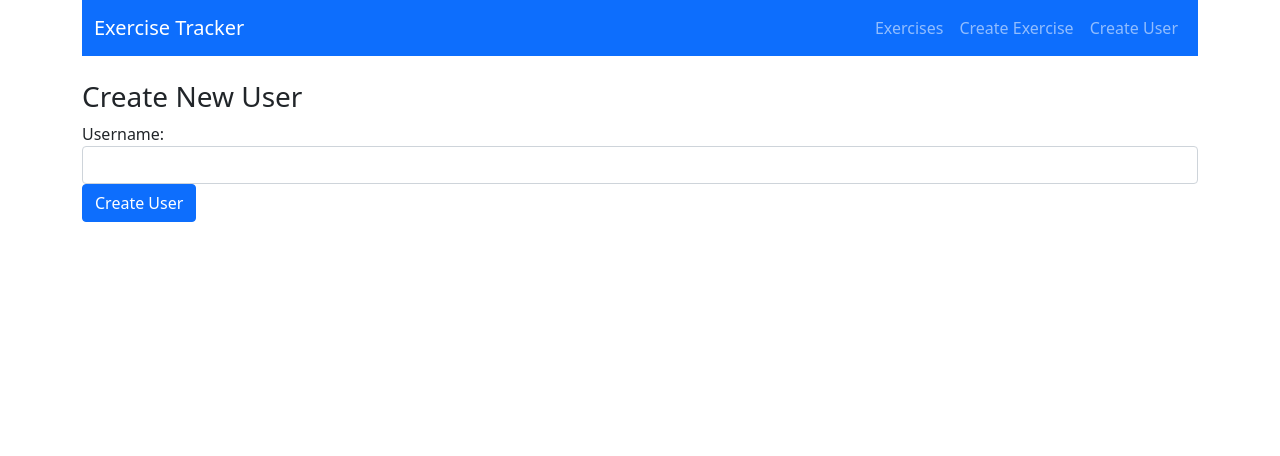
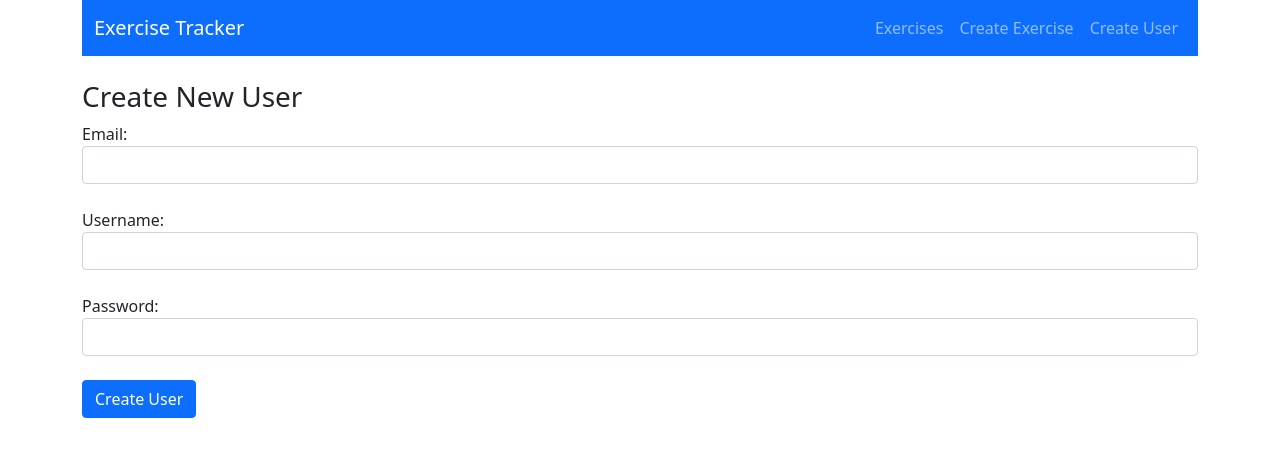
Before and after one commit to Bigjames728/exercise-tracker, a React (Create React App) app in the folder client/: page /user in a window 1280 px wide. Shown: the top 456 px of the page. Built offline with nearby package versions, Linux system fonts and the light colour scheme.

Commit message:
working version - Added email and password fields to api endpoint and front end

```diff
--- a/client/src/components/create-user.js
+++ b/client/src/components/create-user.js
@@ -4,16 +4,22 @@ export default function CreateUser() {
 
     let history = useHistory();
 
+    const [email, setEmail] = useState('');
     const [username, setUsername] = useState('');
+    const [password, setPassword] = useState('');
 
+    const onEmailChange = (e) => setEmail(e.target.value);
     const onUsernameChange = (e) => setUsername(e.target.value);
+    const onPasswordChange = (e) => setPassword(e.target.value);
 
     const handleSubmit = e => {
 
         e.preventDefault();
 
         const newUser = {
-            username
+            email,
+            username,
+            password
         }
 
         console.log(newUser);
@@ -36,6 +42,16 @@ export default function CreateUser() {
             <h3>Create New User</h3>
             <form onSubmit={handleSubmit}>
                 <div className="form-group">
+                <label>Email: </label>
+                <input  type="email"
+                    required
+                    className="form-control"
+                    value={email}
+                    onChange={onEmailChange}
+                    />
+                </div>
+                <br />
+                <div className="form-group">
                 <label>Username: </label>
                 <input  type="text"
                     required
@@ -44,6 +60,17 @@ export default function CreateUser() {
                     onChange={onUsernameChange}
                     />
                 </div>
+                <br />
+                <div className="form-group">
+                <label>Password: </label>
+                <input  type="password"
+                    required
+                    className="form-control"
+                    value={password}
+                    onChange={onPasswordChange}
+                    />
+                </div>
+                <br />
                 <div className="form-group">
                 <input type="submit" value="Create User" className="btn btn-primary" />
                 </div>
```
Also changed, not shown: 2 other files (tests, documents, lock files or other folders).
